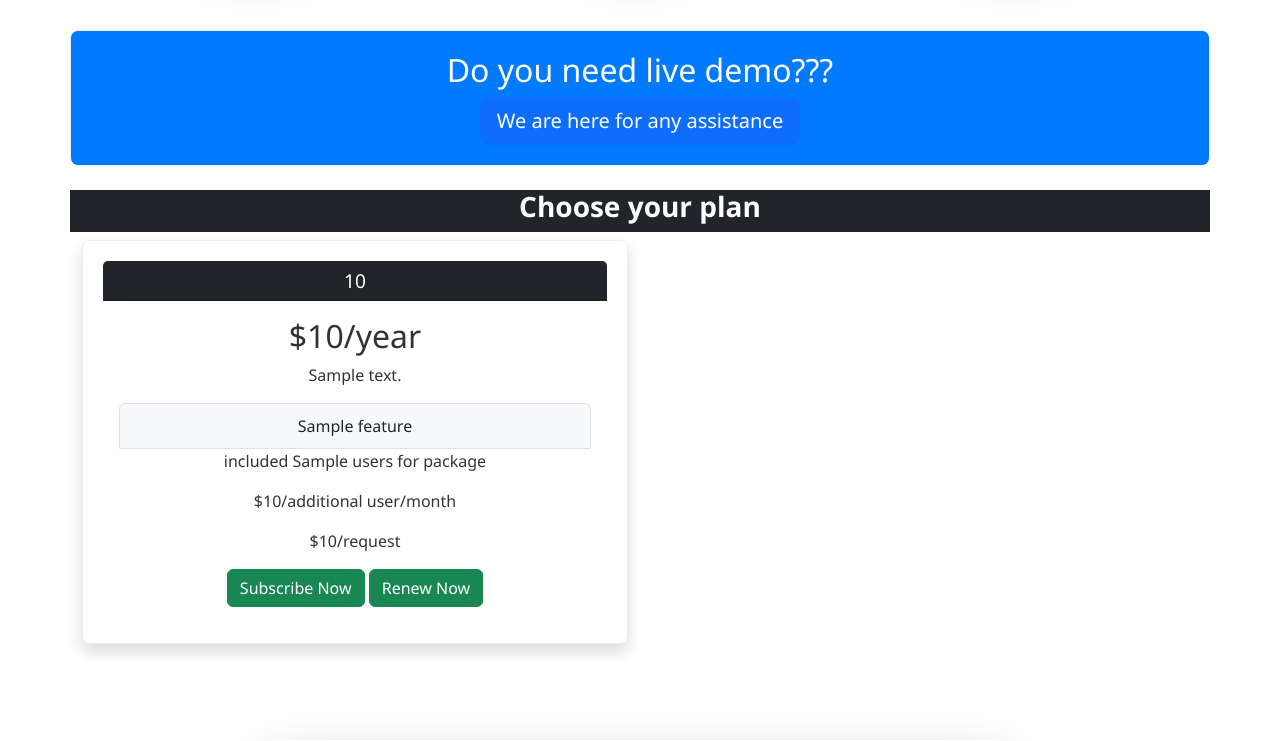
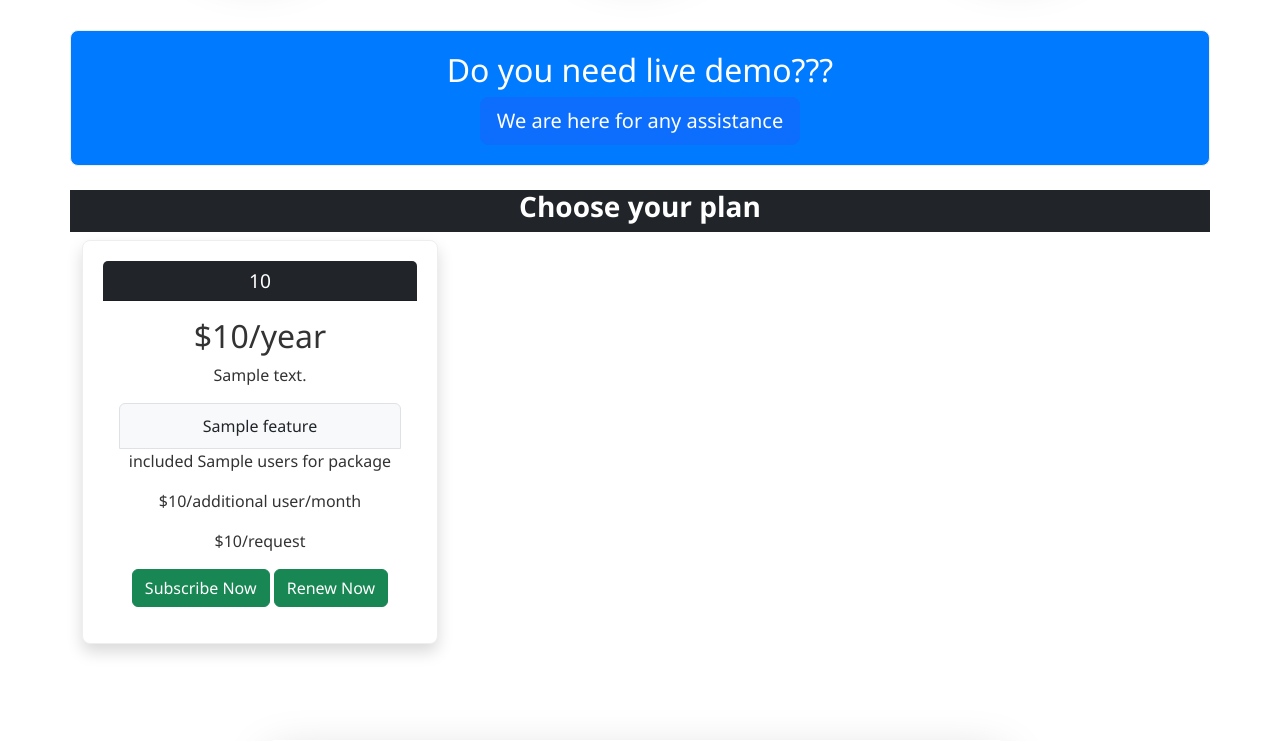
Before and after one commit to hkoir/school, a Django app: template templates/tenant/default_dashboard.html in a window 1280 px wide. Shown: the part 1873-2614 px from the top of the page. Run offline with Django 5.2, Linux system fonts and the light colour scheme; the template is opened without the code that fills it: most values are stand-ins (such as "Sample title", 1, 10 or a date in 2020); grey boxes marked "Sample" are stand-in pictures; some libraries are stand-ins or nearby versions.

Commit message:
Relase_001.v1

```diff
--- a/templates/tenant/default_dashboard.html
+++ b/templates/tenant/default_dashboard.html
@@ -485,7 +485,7 @@ h4 {
                         <h3 class="fw-bold" id="subscription_plan">Choose your plan</h3>
                     </div>
                     {% for plan in plans %}
-                    <div class="col-12 col-lg-6 mt-2" id="free_trial">
+                    <div class="col-12 col-lg-4 col-md-4 mt-2" id="free_trial">
                         <div class="card shadow price_card">
                             <div class="card-header text-center bg-dark text-white">
                                 <h4>{{ plan.get_duration_display }}</h4>
```
